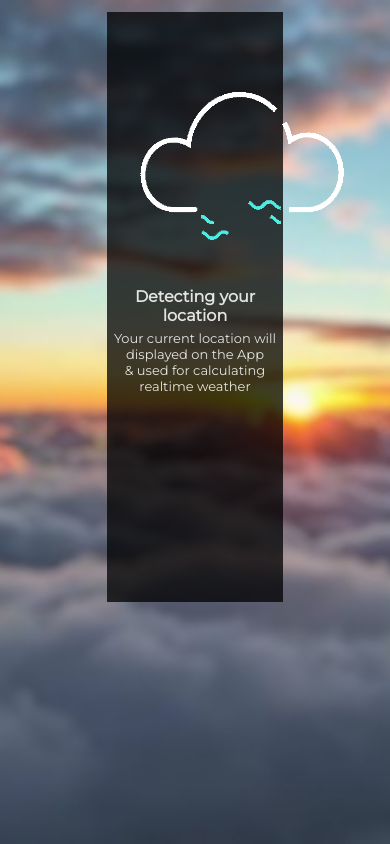
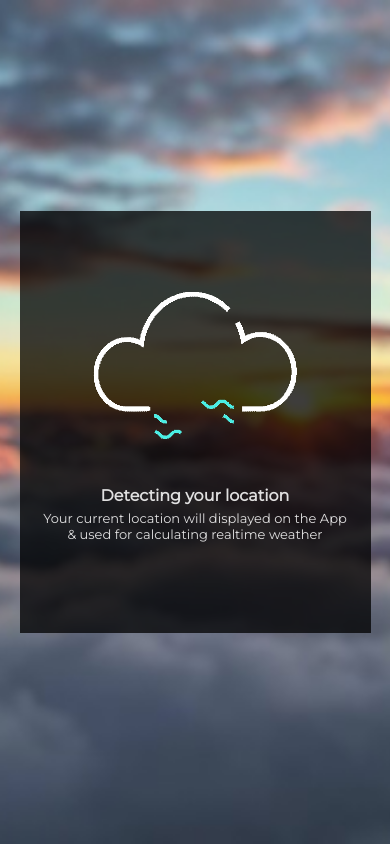
Before and after one commit to barun032/weather-app-api, a plain HTML site: page index.html in a window 390 px wide. Drawn offline with Linux system fonts and the light colour scheme.

Commit message:
loding page make responsive

```diff
--- a/style.css
+++ b/style.css
@@ -207,6 +207,11 @@ body {
         top: 45px;
         left: 0;
     }
+    .card {
+        height: 50%;
+        width: 90%;
+        margin: auto 0;
+    }
 }
 @media screen and (max-width: 380px){
     .card-2{
@@ -218,4 +223,8 @@ body {
         top: 0;
         left: 0;
     }
+    .card {
+        height: 55%;
+    }
+
 }
```
